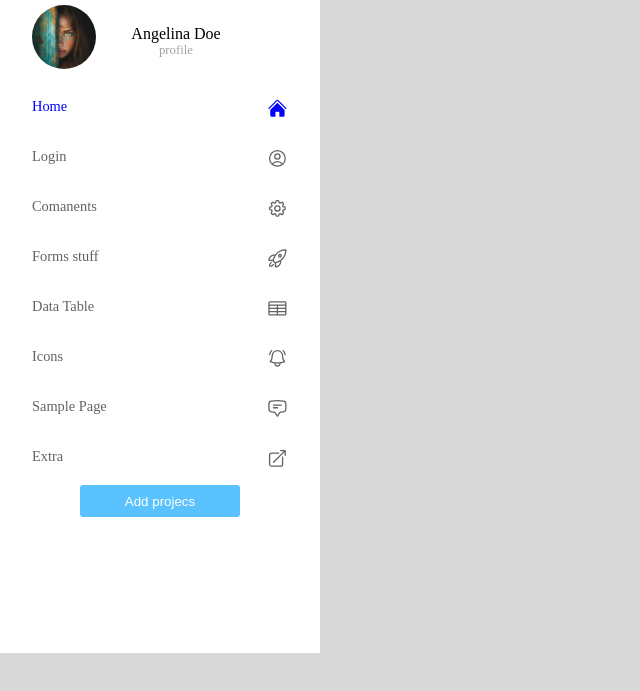
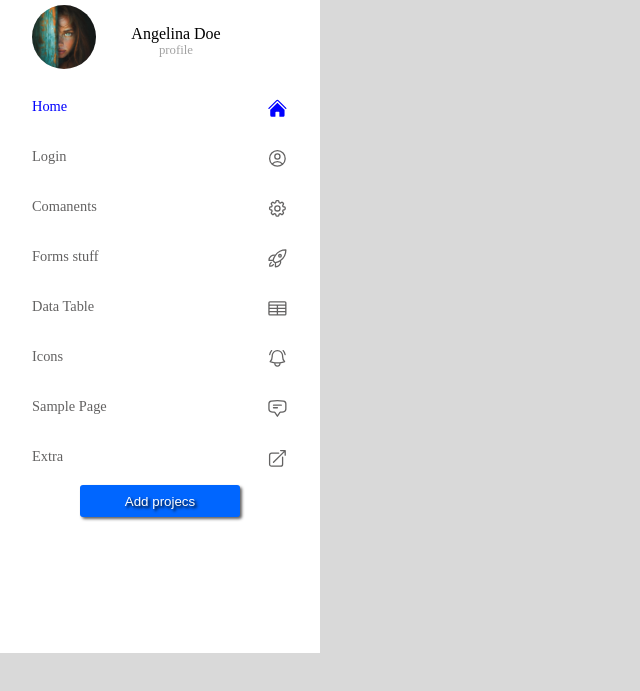
Before and after one commit to alireza-mehrzad/blue-box, a plain HTML site: page index.html in a window 1280 px wide. In both pictures the pointer is over the input "Add projecs". Shown: the part 75-766 px from the top of the page, without its empty margins (0-640 px from the left). Drawn offline with Linux system fonts and the light colour scheme.

Commit message:
hover-button

```diff
--- a/sidebar.css
+++ b/sidebar.css
@@ -82,4 +82,11 @@ body {
   border: none;
   border-radius: 3px;
   margin-left: 5rem;
+  transition: all 0.4s;
 }
+
+.btn:hover {
+  background-color: #0066ff;
+  box-shadow: 2px 2px 3px #636262;
+  text-shadow: 2px 2px 3px #000000;
+}
```
